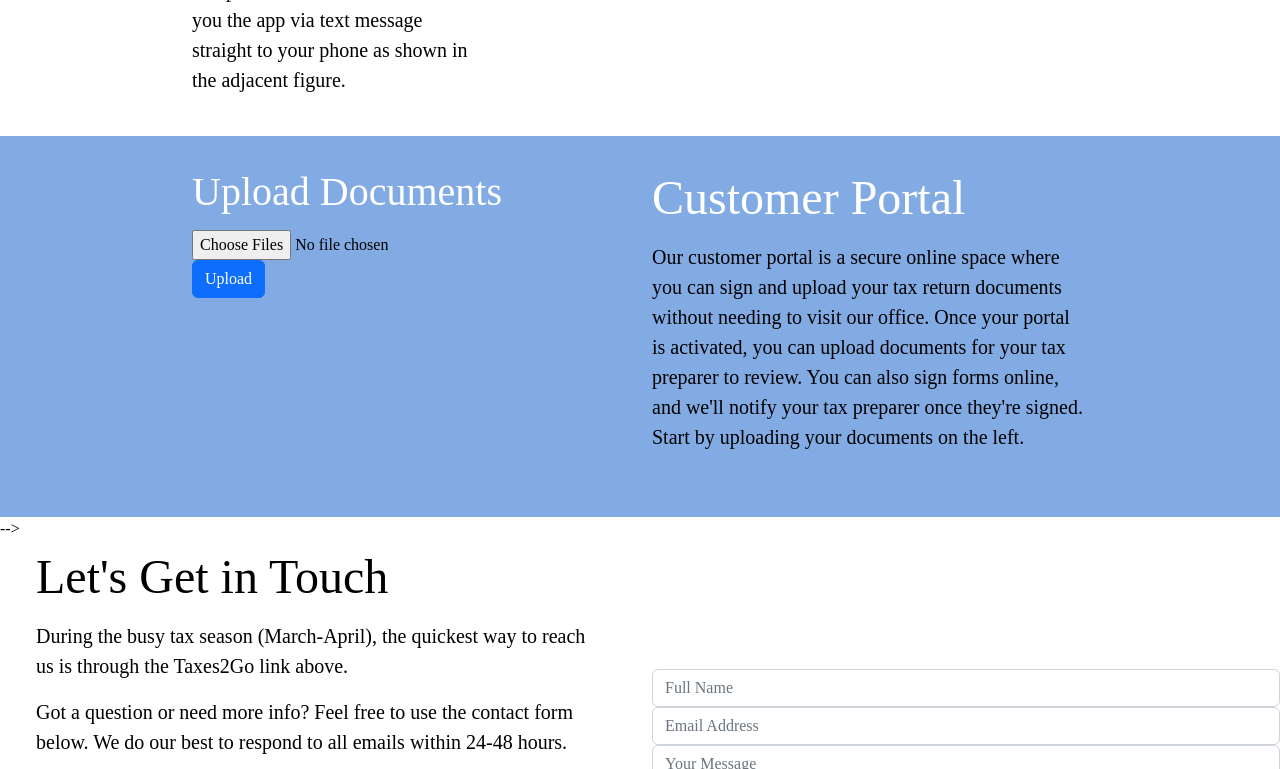
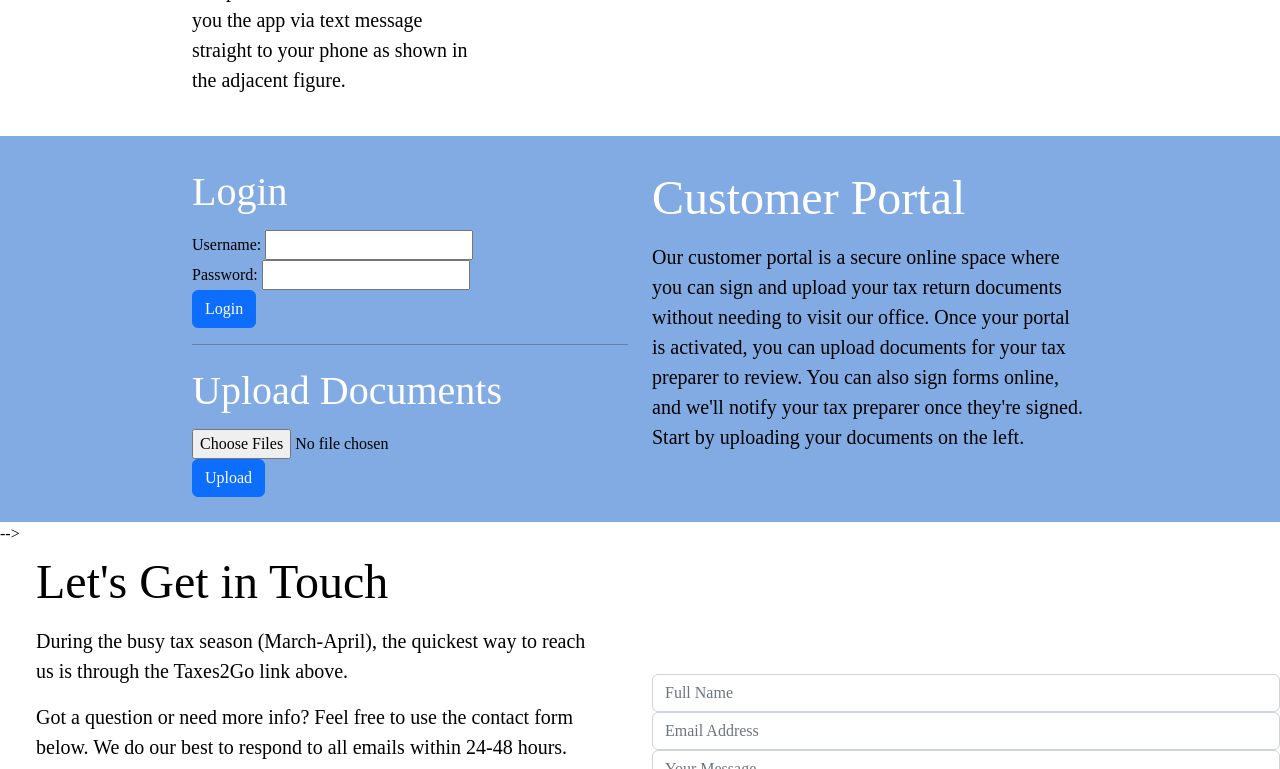
Before and after one commit to evalen43/my-express-server, a PHP site: page / in a window 1280 px wide. Shown: the part 5731-6500 px from the top of the page. Run offline with PHP 8.4, Linux system fonts and the light colour scheme; some libraries are stand-ins or nearby versions.

Commit message:
refactoring

```diff
--- a/index.html
+++ b/index.html
@@ -256,11 +256,34 @@
 
 	<!-- Customer Portal -->
 	<section id="customer-portal">
+		<script>
+		// Initially disable the upload form
+		document.getElementById('fileToUpload').disabled = true;
+
+		// Enable the upload form when the login form is submitted
+		document.getElementById('loginForm').addEventListener('submit', function() {
+			document.getElementById('fileToUpload').disabled = false;
+		});
+		</script>
+
 		<div class="container-fluid">
 			<div class="row">
 				<div class="col-lg-6">
+					<h2>Login</h2>
+					<form action="login.php" method="post">
+						<div class="form-group">
+							<label for="username">Username:</label>
+							<input type="text" name="username" id="username" required>
+						</div>
+						<div class="form-group">
+							<label for="password">Password:</label>
+							<input type="password" name="password" id="password" required>
+						</div>
+						<button type="submit" class="btn btn-primary" name="login">Login</button>
+					</form>
+					<hr>
+					<h2>Upload Documents</h2>
 					<form action="upload.php" method="post" enctype="multipart/form-data">
-						<h2>Upload Documents</h2>
 						<div class="form-group">
 							<input type="file" name="fileToUpload[]" id="fileToUpload" multiple>
 						</div>
```
Also changed, not shown: login.php (added, +43 -0 lines), upload.php (+8 -0 lines).
